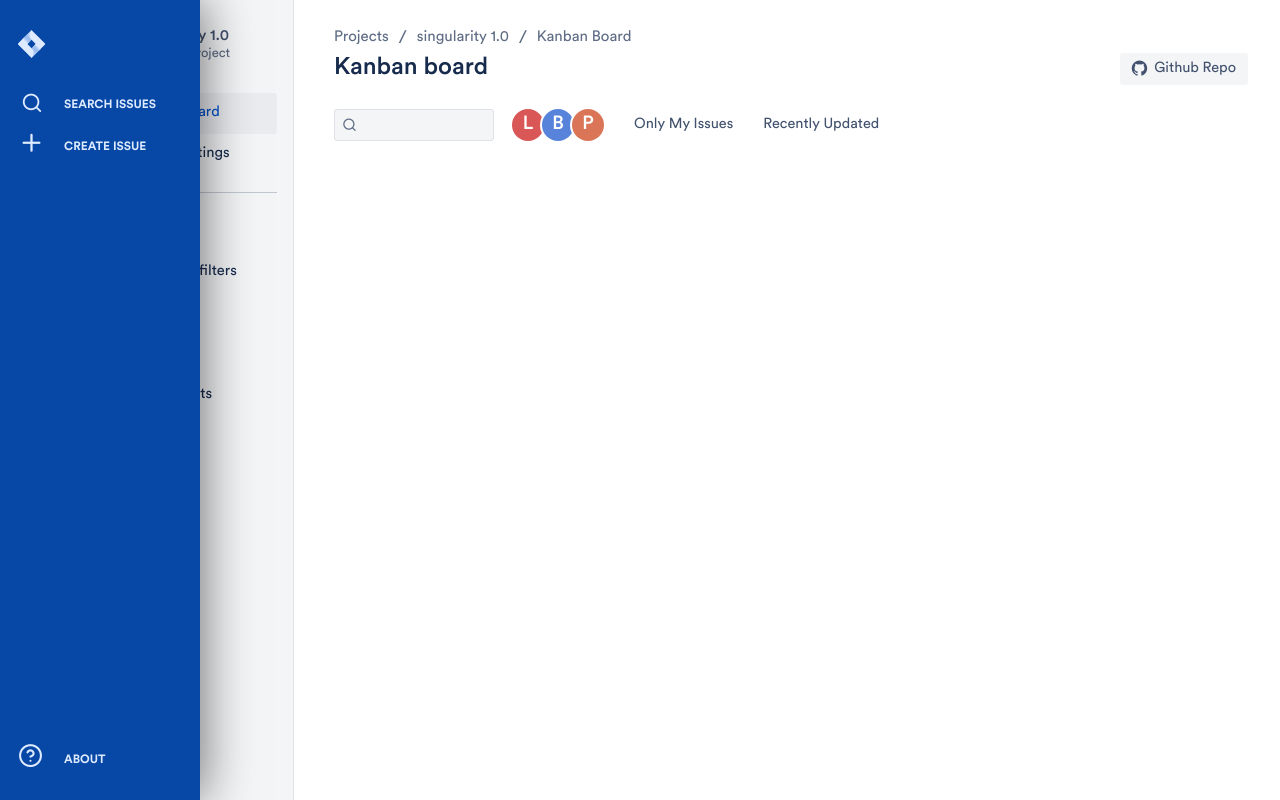
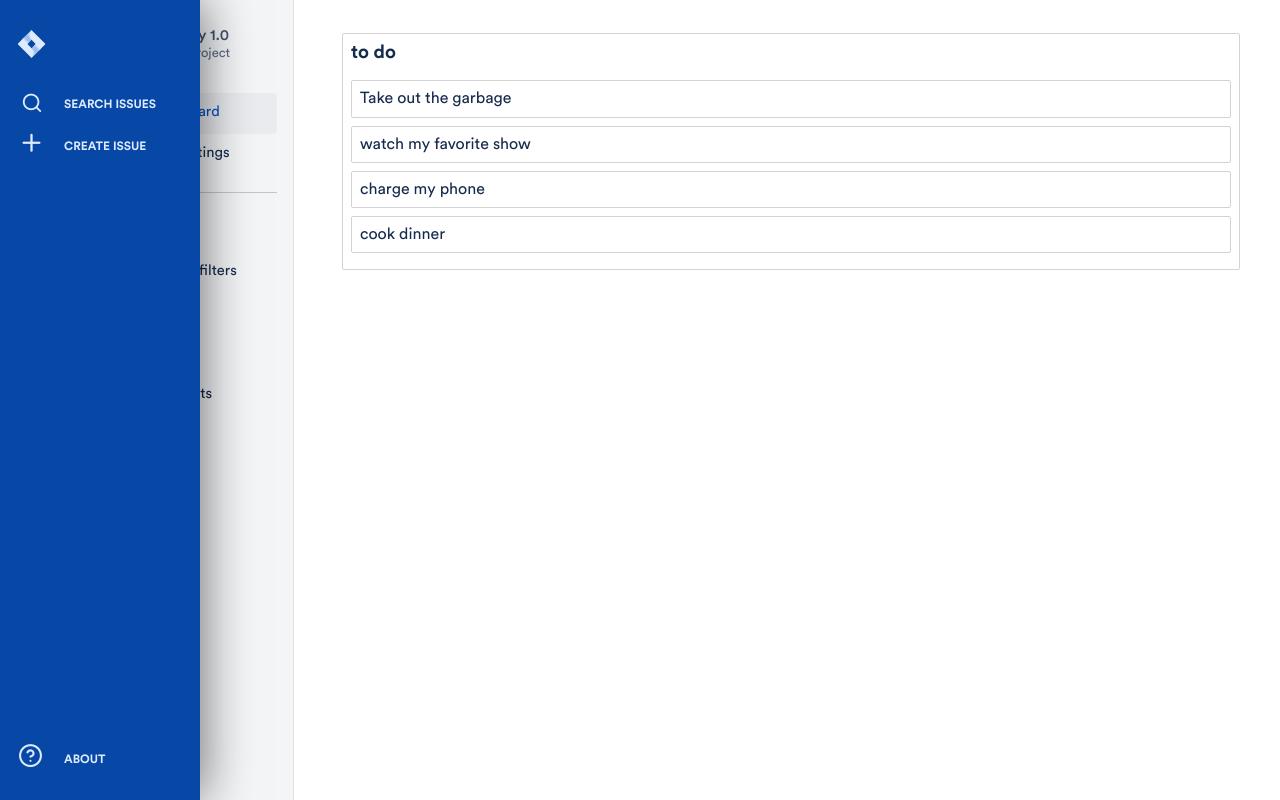
Before and after one commit to yojigoji/jira-repeat, a React (Vite) app: page /project/board in a window 1280 px wide. Built offline with nearby package versions, Linux system fonts and the light colour scheme; sample sign-in values are in the browser's storage.

Commit message:
feat: add beautiful dnd

```diff
--- /dev/null
+++ b/src/Project/Dnd/Column.tsx
@@ -0,0 +1,43 @@
+import styled from 'styled-components'
+import Task from './Task'
+import { Droppable } from 'react-beautiful-dnd'
+
+interface ColumnProps {
+  title: string
+  tasks: any[]
+  id: string
+}
+
+const Container = styled.div`
+  margin: 8px;
+  border: 1px solid lightgrey;
+  border-radius: 2px;
+`
+
+const Title = styled.h3`
+  padding: 8px;
+`
+const TaskList = styled.div`
+  padding: 8px;
+`
+
+const Column = ({ title, tasks, id }: ColumnProps) => {
+  return (
+    <Container>
+      <Title>{title}</Title>
+      <Droppable droppableId={id}>
+        {(provided) => (
+          <TaskList {...provided.droppableProps} ref={provided.innerRef}>
+            {tasks.map((task, index) => {
+              console.log('task', task)
+              return <Task index={index} key={task.id} task={task}></Task>
+            })}
+            {provided.placeholder}
+          </TaskList>
+        )}
+      </Droppable>
+    </Container>
+  )
+}
+
+export default Column
--- /dev/null
+++ b/src/Project/Dnd/Task.tsx
@@ -0,0 +1,30 @@
+import styled from 'styled-components'
+import { Draggable } from 'react-beautiful-dnd'
+
+interface TaskProps {
+  task: any
+  index: number
+}
+
+const Container = styled.div`
+  border: 1px solid lightgrey;
+  border-radius: 2px;
+  padding: 8px;
+  margin-bottom: 8px;
+`
+
+const Task = ({ task, index }: TaskProps) => (
+  <Draggable draggableId={task.id} index={index}>
+    {(provided) => (
+      <Container
+        {...provided.draggableProps}
+        {...provided.dragHandleProps}
+        ref={provided.innerRef}
+      >
+        {task.content}
+      </Container>
+    )}
+  </Draggable>
+)
+
+export default Task
--- /dev/null
+++ b/src/Project/Dnd/index.tsx
@@ -0,0 +1,30 @@
+import initialData from './initial-data'
+import Column from './Column'
+
+import { DragDropContext } from 'react-beautiful-dnd'
+
+const Dnd = () => {
+  return (
+    <DragDropContext
+      onDragEnd={() => {
+        console.log('123')
+      }}
+    >
+      {initialData.columnOrder.map((columnId) => {
+        const column = initialData.columns[columnId]
+        const tasks = column.taskIds.map((taskId) => initialData.tasks[taskId])
+
+        return (
+          <Column
+            title={column.title}
+            key={column.id}
+            id={column.id}
+            tasks={tasks}
+          ></Column>
+        )
+      })}
+    </DragDropContext>
+  )
+}
+
+export default Dnd
--- /dev/null
+++ b/src/Project/Dnd/initial-data.ts
@@ -0,0 +1,18 @@
+const initialData = {
+  tasks: {
+    'task-1': { id: 'task-1', content: 'Take out the garbage' },
+    'task-2': { id: 'task-2', content: 'watch my favorite show' },
+    'task-3': { id: 'task-3', content: 'charge my phone' },
+    'task-4': {id: 'task-4', content: 'cook dinner'}
+  },
+  columns: {
+    'column-1': {
+      id: 'column-1',
+      title: 'to do',
+      taskIds: ['task-1', 'task-2', 'task-3', 'task-4'] as const
+    }
+  },
+  columnOrder: ['column-1'] as const
+}
+
+export default initialData
--- a/src/Project/index.tsx
+++ b/src/Project/index.tsx
@@ -17,6 +17,8 @@ import {
 } from 'react-router-dom'
 import ProjectSettings from './ProjectSetting'
 import Board from './Board'
+import dnd from './Dnd'
+import Dnd from './Dnd'
 
 const Project = () => {
   const location = useLocation()
@@ -73,15 +75,16 @@ const ProjectRoutes = () => {
     {
       path: 'board',
       element: (
-        <Board
-          project={project.project}
-          fetchProject={() => {
-            console.log('fetch projects')
-          }}
-          updateLocalProjectIssues={() => {
-            console.log('updateLocalProjectIssues')
-          }}
-        ></Board>
+        // <Board
+        //   project={project.project}
+        //   fetchProject={() => {
+        //     console.log('fetch projects')
+        //   }}
+        //   updateLocalProjectIssues={() => {
+        //     console.log('updateLocalProjectIssues')
+        //   }}
+        // ></Board>
+        <Dnd></Dnd>
       )
     },
     {
--- a/src/main.tsx
+++ b/src/main.tsx
@@ -3,7 +3,7 @@ import ReactDOM from 'react-dom/client'
 import App from './App/App'
 
 ReactDOM.createRoot(document.getElementById('root') as HTMLElement).render(
-  <React.StrictMode>
-    <App />
-  </React.StrictMode>
+  // <React.StrictMode>
+  <App />
+  // /* </React.StrictMode> */
 )
```
Also changed, not shown: src/Project/Board/Lists/List/Issue/index.tsx (+53 -4 lines).
